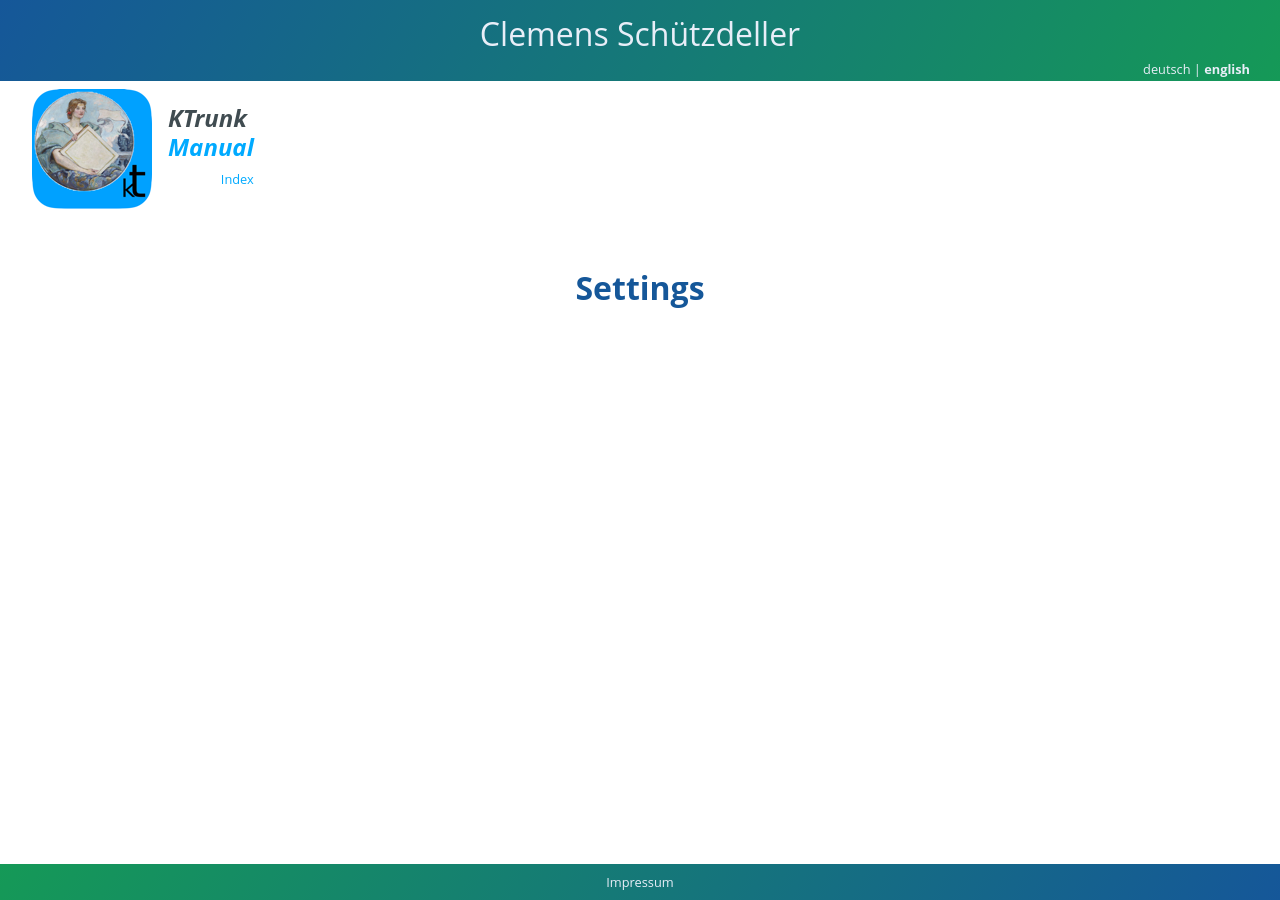
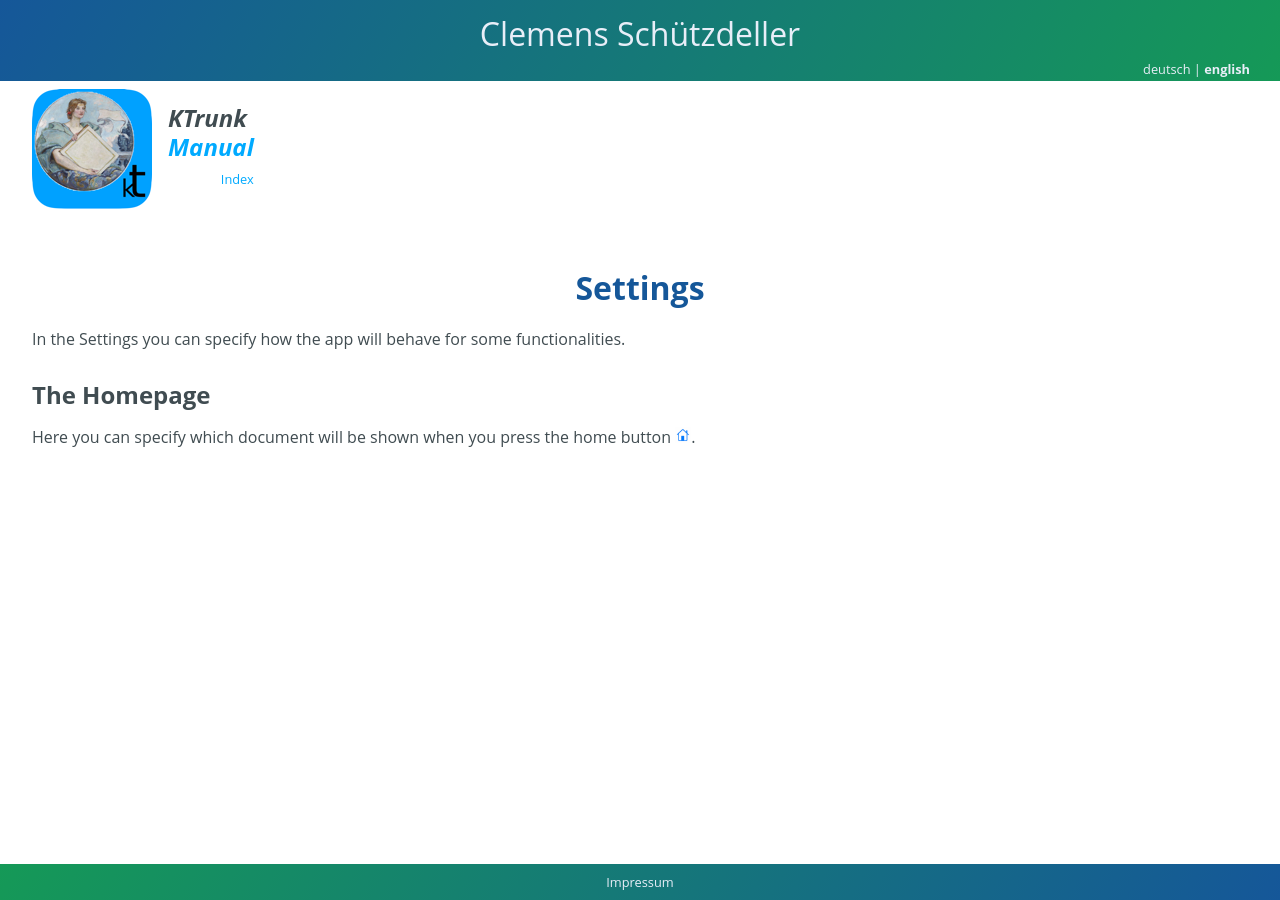
Before and after one commit to cs-LA/home, a Jekyll site: the page built from KTrunk/Manual/Settings.md, in a window 1280 px wide. Built offline with Jekyll 4.4.1, drawn with Linux system fonts in a browser that asks for light colours; our own code applies the rules of GitHub Pages for plain Markdown files.

Commit message:
Update Settings.md

```diff
--- a/KTrunk/Manual/Settings.md
+++ b/KTrunk/Manual/Settings.md
@@ -11,9 +11,33 @@
   </div>
 </div>
 <h1>
-  <span class="en">Settings</span><span class="de">Einstellungen</span>
+  <span class="en">Settings</span>
+  <span class="de">Einstellungen</span>
 </h1>
+<p>
+  <span class="en">In the Settings you can specify how the app will behave for some functionalities.</span>
+  <span class="de">In den Einstellungen kann für einige Funktionen festlegen, wie die App sich verhalten soll.</span>
+</p>
+
+
+<h3>
+  <span class="en">The Homepage</span>
+  <span class="de">Die Homepage</span>
+</h3>
+
+<p>
+  <span class="en">Here you can specify which document will be shown when you press the home button <img src="buttons/navHome.jpg" class="appButton">.</span>
+  <span class="de">Hier kann angegeben werden, welches Dokument angezeigt werden soll, wenn man dieHome-Schaltfläche <img src="buttons/navHome.jpg" class="appButton"> anklickt.</span>
+</p>
 <p>
   <span class="en"></span>
   <span class="de"></span>
 </p>
+<p>
+  <span class="en"></span>
+  <span class="de"></span>
+</p>
+<p>
+  <span class="en"></span>
+  <span class="de"></span>
+</p>
```
